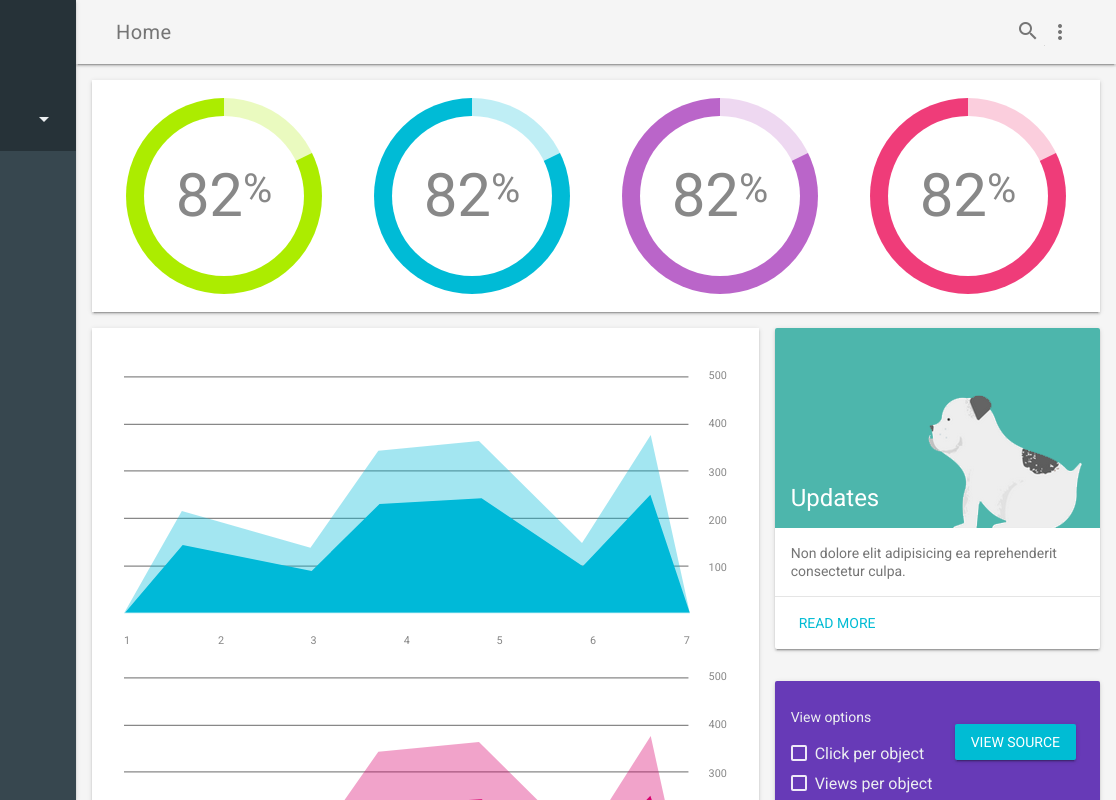
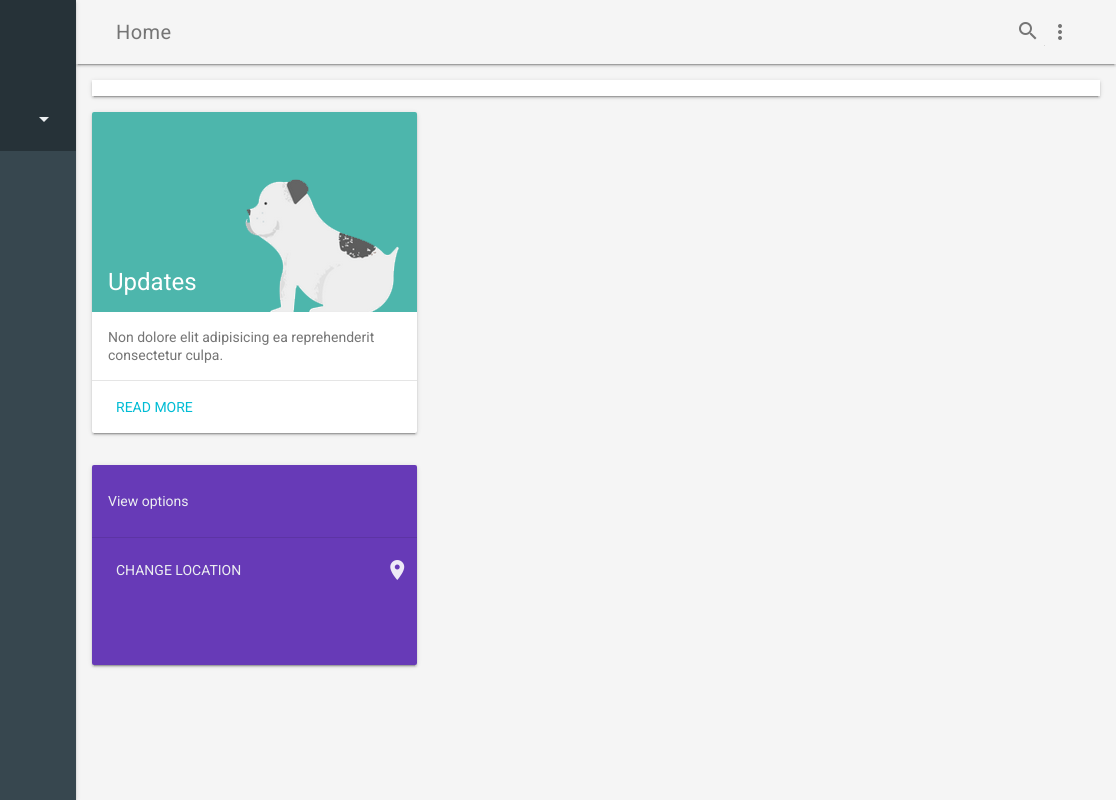
Before and after one commit to gyt1112017/week4, a plain HTML site: page uczlyg5/www/index.html in a window 1280 px wide. Shown: the full height of the page, 164-1280 px from the left. Drawn offline with nearby package versions, Linux system fonts and the light colour scheme.

Commit message:
cut down template

```diff
--- a/uczlyg5/www/index.html
+++ b/uczlyg5/www/index.html
@@ -48,17 +48,7 @@
     <link rel="stylesheet" href="https://fonts.googleapis.com/icon?family=Material+Icons">
     <link rel="stylesheet" href="https://code.getmdl.io/1.3.0/material.cyan-light_blue.min.css">
     <link rel="stylesheet" href="styles.css">
-    <style>
-    #view-source {
-      position: fixed;
-      display: block;
-      right: 0;
-      bottom: 0;
-      margin-right: 40px;
-      margin-bottom: 40px;
-      z-index: 900;
-    }
-    </style>
+
   </head>
   <body>
     <div class="demo-layout mdl-layout mdl-js-layout mdl-layout--fixed-drawer mdl-layout--fixed-header">
@@ -119,31 +109,9 @@
       <main class="mdl-layout__content mdl-color--grey-100">
         <div class="mdl-grid demo-content">
           <div class="demo-charts mdl-color--white mdl-shadow--2dp mdl-cell mdl-cell--12-col mdl-grid">
-            <svg fill="currentColor" width="200px" height="200px" viewBox="0 0 1 1" class="demo-chart mdl-cell mdl-cell--4-col mdl-cell--3-col-desktop">
-              <use xlink:href="#piechart" mask="url(#piemask)" />
-              <text x="0.5" y="0.5" font-family="Roboto" font-size="0.3" fill="#888" text-anchor="middle" dy="0.1">82<tspan font-size="0.2" dy="-0.07">%</tspan></text>
-            </svg>
-            <svg fill="currentColor" width="200px" height="200px" viewBox="0 0 1 1" class="demo-chart mdl-cell mdl-cell--4-col mdl-cell--3-col-desktop">
-              <use xlink:href="#piechart" mask="url(#piemask)" />
-              <text x="0.5" y="0.5" font-family="Roboto" font-size="0.3" fill="#888" text-anchor="middle" dy="0.1">82<tspan dy="-0.07" font-size="0.2">%</tspan></text>
-            </svg>
-            <svg fill="currentColor" width="200px" height="200px" viewBox="0 0 1 1" class="demo-chart mdl-cell mdl-cell--4-col mdl-cell--3-col-desktop">
-              <use xlink:href="#piechart" mask="url(#piemask)" />
-              <text x="0.5" y="0.5" font-family="Roboto" font-size="0.3" fill="#888" text-anchor="middle" dy="0.1">82<tspan dy="-0.07" font-size="0.2">%</tspan></text>
-            </svg>
-            <svg fill="currentColor" width="200px" height="200px" viewBox="0 0 1 1" class="demo-chart mdl-cell mdl-cell--4-col mdl-cell--3-col-desktop">
-              <use xlink:href="#piechart" mask="url(#piemask)" />
-              <text x="0.5" y="0.5" font-family="Roboto" font-size="0.3" fill="#888" text-anchor="middle" dy="0.1">82<tspan dy="-0.07" font-size="0.2">%</tspan></text>
-            </svg>
+
           </div>
-          <div class="demo-graphs mdl-shadow--2dp mdl-color--white mdl-cell mdl-cell--8-col">
-            <svg fill="currentColor" viewBox="0 0 500 250" class="demo-graph">
-              <use xlink:href="#chart" />
-            </svg>
-            <svg fill="currentColor" viewBox="0 0 500 250" class="demo-graph">
-              <use xlink:href="#chart" />
-            </svg>
-          </div>
+
           <div class="demo-cards mdl-cell mdl-cell--4-col mdl-cell--8-col-tablet mdl-grid mdl-grid--no-spacing">
             <div class="demo-updates mdl-card mdl-shadow--2dp mdl-cell mdl-cell--4-col mdl-cell--4-col-tablet mdl-cell--12-col-desktop">
               <div class="mdl-card__title mdl-card--expand mdl-color--teal-300">
@@ -160,32 +128,6 @@
             <div class="demo-options mdl-card mdl-color--deep-purple-500 mdl-shadow--2dp mdl-cell mdl-cell--4-col mdl-cell--3-col-tablet mdl-cell--12-col-desktop">
               <div class="mdl-card__supporting-text mdl-color-text--blue-grey-50">
                 <h3>View options</h3>
-                <ul>
-                  <li>
-                    <label for="chkbox1" class="mdl-checkbox mdl-js-checkbox mdl-js-ripple-effect">
-                      <input type="checkbox" id="chkbox1" class="mdl-checkbox__input">
-                      <span class="mdl-checkbox__label">Click per object</span>
-                    </label>
-                  </li>
-                  <li>
-                    <label for="chkbox2" class="mdl-checkbox mdl-js-checkbox mdl-js-ripple-effect">
-                      <input type="checkbox" id="chkbox2" class="mdl-checkbox__input">
-                      <span class="mdl-checkbox__label">Views per object</span>
-                    </label>
-                  </li>
-                  <li>
-                    <label for="chkbox3" class="mdl-checkbox mdl-js-checkbox mdl-js-ripple-effect">
-                      <input type="checkbox" id="chkbox3" class="mdl-checkbox__input">
-                      <span class="mdl-checkbox__label">Objects selected</span>
-                    </label>
-                  </li>
-                  <li>
-                    <label for="chkbox4" class="mdl-checkbox mdl-js-checkbox mdl-js-ripple-effect">
-                      <input type="checkbox" id="chkbox4" class="mdl-checkbox__input">
-                      <span class="mdl-checkbox__label">Objects viewed</span>
-                    </label>
-                  </li>
-                </ul>
               </div>
               <div class="mdl-card__actions mdl-card--border">
                 <a href="#" class="mdl-button mdl-js-button mdl-js-ripple-effect mdl-color-text--blue-grey-50">Change location</a>
@@ -203,10 +145,7 @@
             <circle cx=0.5 cy=0.5 r=0.49 fill="white" />
             <circle cx=0.5 cy=0.5 r=0.40 fill="black" />
           </mask>
-          <g id="piechart">
-            <circle cx=0.5 cy=0.5 r=0.5 />
-            <path d="M 0.5 0.5 0.5 0 A 0.5 0.5 0 0 1 0.95 0.28 z" stroke="none" fill="rgba(255, 255, 255, 0.75)" />
-          </g>
+
         </defs>
       </svg>
       <svg version="1.1" xmlns="http://www.w3.org/2000/svg" xmlns:xlink="http://www.w3.org/1999/xlink" viewBox="0 0 500 250" style="position: fixed; left: -1000px; height: -1000px;">
@@ -244,7 +183,6 @@
           </g>
         </defs>
       </svg>
-      <a href="https://github.com/google/material-design-lite/blob/mdl-1.x/templates/dashboard/" target="_blank" id="view-source" class="mdl-button mdl-js-button mdl-button--raised mdl-js-ripple-effect mdl-button--colored mdl-color-text--white">View Source</a>
     <script src="https://code.getmdl.io/1.3.0/material.min.js"></script>
   </body>
 </html>
```
